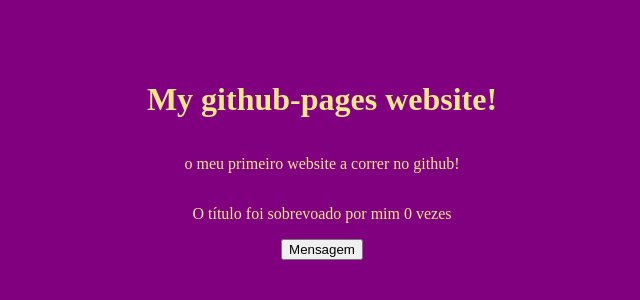
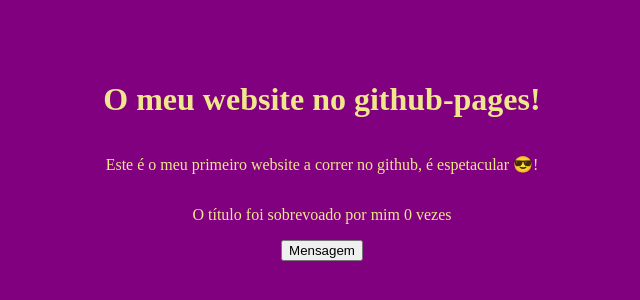
Before and after one commit to ULHT-PW/luciostuder.github.io, a plain HTML site: page index.html in a window 1280 px wide. Shown: the part 248-548 px from the top of the page, without its empty margins (318-958 px from the left). Drawn offline with Linux system fonts and the light colour scheme.

Commit message:
pus o título em português usando o editor online

```diff
--- a/index.html
+++ b/index.html
@@ -7,8 +7,8 @@
   <title>luciostuder</title>
 </head>
 <body>
-  <h1>My github-pages website!</h1>
-  <p>o meu primeiro website a correr no github!</p>
+  <h1>O meu website no github-pages!</h1>
+  <p>Este é o meu primeiro website a correr no github, é espetacular 😎!</p>
   <p>O título foi sobrevoado por mim <span id="count">0</span> vezes</p>
   <button onclick="saudar()">Mensagem</button>
   <script src="static/script.js"></script>
```
